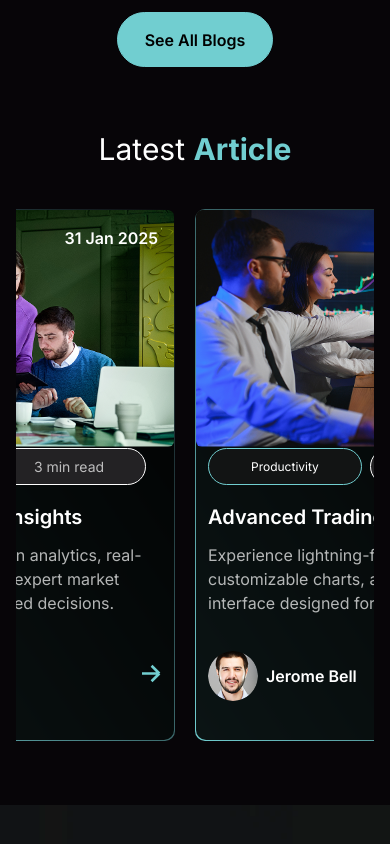
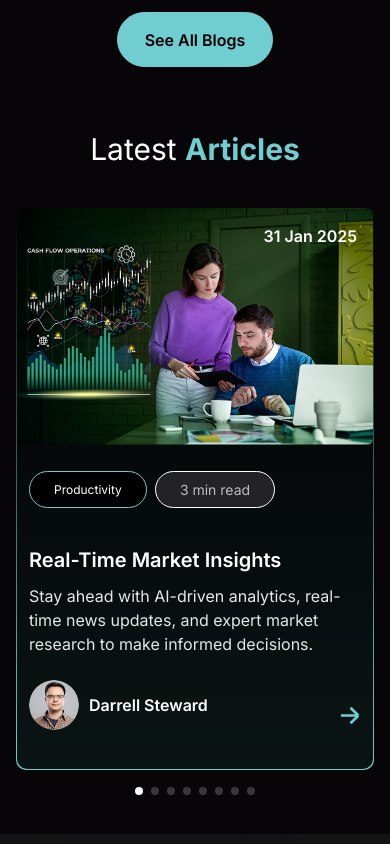
Before and after one commit to BimlaJain/arrowtrade-test, a Next.js app: page / in a window 390 px wide. Shown: the part 3640-4484 px from the top of the page. Built offline with nearby package versions, Linux system fonts and the light colour scheme.

Commit message:
make slider proper

```diff
--- a/src/app/globals.css
+++ b/src/app/globals.css
@@ -1,50 +1,55 @@
-
 @import url('https://fonts.googleapis.com/css2?family=Inter:ital,opsz,wght@0,14..32,100..900;1,14..32,100..900&display=swap');
 @tailwind base;
 @tailwind components;
 @tailwind utilities;
 
-html , body{
+body {
+    font-family: 'inter', sans-serif;
     scroll-behavior: smooth;
 }
 
 #nprogress .bar {
-    background: white !important;
+    background: black !important;
     height: 4px !important;
 }
 
-.swiper-wrapper{
-    display: flex !important;
-    justify-content: center !important;
-}
-
-.swiper-button-prev:after{
+.swiper-button-prev:after {
     display: none !important;
 }
 
-.swiper-button-next:after{
+.swiper-button-next:after {
     display: none !important;
 }
 
- .swiper-button-next{
+.swiper-button-next {
     width: 60px !important;
     height: 60px !important;
-    right: -24px !important;
+    right: -6% !important;
 
 }
 
- .swiper-button-prev{
+.swiper-button-prev {
     width: 60px !important;
     height: 60px !important;
-    left: -24px !important;
+    left: -6% !important;
 }
 
 .swiper-pagination-fraction,
 .swiper-pagination-custom,
 .swiper-horizontal > .swiper-pagination-bullets,
- .swiper-pagination-bullets.swiper-pagination-horizontal{
+.swiper-pagination-bullets.swiper-pagination-horizontal {
     top: 80% !important;
 }
+
+/* Pagination Dots Color */
+.swiper-pagination-bullet {
+    background: white !important;
+    /* Sky color */
+
+    transition: ease-in-out;
+}
+
+
 @media (max-width: 1350.99px) {
     .swiper-button-next {
         display: none !important;
--- a/src/components/LatestArticle.tsx
+++ b/src/components/LatestArticle.tsx
@@ -1,57 +1,61 @@
 import React from "react";
 import { Swiper, SwiperSlide } from "swiper/react";
-import { Navigation, Autoplay } from "swiper/modules";
+import { Navigation, Pagination } from "swiper/modules";
 import "swiper/css";
 import "swiper/css/navigation";
 import "swiper/css/pagination";
+import Image from "next/image";
 import { BLOGS_CARD } from "../utils/helper";
-import Image from "next/image";
 
-const LatestArticle = () => {
+const Articles = () => {
     const featuredBlogs = BLOGS_CARD.filter((blog) => blog.isFeatured);
 
     return (
-        <div id="trade" className="relative container max-xl:px-4 max-w-[1140px] mx-auto lg:py-[180px] md:py-24 py-16">
-            <h1 className="md:mt-[15px] lg:text-5xl md:text-4xl text-3xl font-normal text-white text-center leading-customMd md:pb-[70px] pb-10">
-                Latest <span className="text-sky-blue font-bold">Article</span>
+        <div className="relative container max-xl:px-4 max-w-[1170px] mx-auto lg:py-[180px] md:py-24 py-16">
+            <h1 className="md:mt-[15px] lg:text-5xl md:text-4xl text-3xl font-normal text-white text-center md:pb-[70px] pb-10">
+                Latest <span className="text-sky-blue font-bold">Articles</span>
             </h1>
 
             {featuredBlogs.length > 0 ? (
-                <div className="relative">
+                <>
                     <Swiper
-                        id="slider"
-                        spaceBetween={20}
                         slidesPerView={1}
-                        loop={true}
-                        autoplay={{ delay: 3000, disableOnInteraction: false }}
+                        spaceBetween={24}
+                        modules={[Navigation, Pagination]}
                         navigation={{ nextEl: ".swiper-button-next", prevEl: ".swiper-button-prev" }}
+                        pagination={{
+                            clickable: true,
+                            el: ".swiper-pagination",
+                        }}
                         breakpoints={{
-                            640: { slidesPerView: 1 },
-                            768: { slidesPerView: 2 },
-                            1024: { slidesPerView: 3 }, // Now properly shows 3 slides on big screens
+                            320: { slidesPerView: 1, spaceBetween: 10, centeredSlides: true },
+                            768: { slidesPerView: 2, spaceBetween: 20, centeredSlides: false },
+                            1024: { slidesPerView: 3, spaceBetween: 24, centeredSlides: false },
                         }}
-                        modules={[Navigation, Autoplay]}
-                        className="!pl-0"
                     >
-                        {featuredBlogs.map((blog) => (
-                            <SwiperSlide key={blog.id} className="flex justify-center">
-                                <div className="bg-gradient-to-bl from-sky-blue/0 to-sky-blue/100 p-[1px] rounded-[10px] w-full max-w-[364px]">
+                        {featuredBlogs.map((blog, index) => (
+                            <SwiperSlide key={blog.id || index}>
+                                <div className="bg-gradient-to-b cursor-pointer from-sky-blue/0 to-sky-blue/100 p-[1px] rounded-[10px]">
                                     <div className="bg-black/90 text-white relative rounded-[10px]">
-                                        <p className="text-white text-base font-semibold leading-customXmd absolute top-4 right-4">{blog.date}</p>
+                                        <p className="text-white text-base font-semibold absolute top-4 right-4">{blog.date}</p>
                                         <Image src={blog.image} alt={blog.title} width={364} height={237} className="w-full h-[237px] object-cover rounded-md mb-4" />
                                         <div className="px-3 pb-[39px] flex flex-col">
-                                            <div className="flex gap-2 absolute top-[45%] mb-2">
-                                                <span className="border-sky-blue border rounded-full leading-customXmd hover:border-white text-xs px-[42px] h-[37px] py-[3px] flex items-center bg-simple-black">{blog.category}</span>
-                                                <span className="text-white/70 bg-light-black font-normal leading-customXmd text-sm border-white border h-[37px] flex items-center rounded-full px-[41px] py-[9.5px] whitespace-nowrap">{blog.readTime} min read</span>
+                                            <div className="flex gap-2 relative top-[10px]">
+                                                <span className="border-sky-blue border rounded-full whitespace-nowrap bg-black leading-custom-lg hover:bg-sky-blue hover:text-black text-xs px-6 xl:px-[42px] h-[37px] flex items-center">
+                                                    {blog.category}
+                                                </span>
+                                                <span className="text-white/70 bg-light-black font-normal text-sm border-white hover:bg-sky-blue hover:text-black hover:border-sky whitespace-nowrap border h-[37px] flex items-center rounded-full xl:px-[41px] px-6 py-[9.5px]">
+                                                    {blog.readTime} min read
+                                                </span>
                                             </div>
-                                            <h3 className="text-xl font-semibold pt-10 pb-3">{blog.title}</h3>
-                                            <p className="text-white/70 mb-3 font-normal leading-customXmd text-base">{blog.description}</p>
-                                            <div className="flex justify-between items-center">
-                                                <div className="flex items-center gap-2 mt-6">
+                                            <h3 className="text-xl font-semibold mt-12 mb-[10px]">{blog.title}</h3>
+                                            <p className="text-white/90 font-normal text-base">{blog.description}</p>
+                                            <div className="flex justify-between items-center mt-6">
+                                                <div className="flex items-center gap-[10px]">
                                                     <Image src={blog.authorImage} alt={blog.author} width={50} height={50} className="size-[50px] rounded-full" />
-                                                    <p className="text-white text-base leading-customXmd font-semibold">{blog.author}</p>
+                                                    <p className="text-white text-base font-semibold">{blog.author}</p>
                                                 </div>
-                                                <Image src="/assets/images/svg/right-arrow.svg" alt="right-arrow" width={20} height={18} className="mt-5 hover:translate-x-1 transition-all duration-500 ease-linear" />
+                                                <Image src="/assets/images/svg/right-arrow.svg" alt="right-arrow" width={20} height={18} className="mt-5 hover:translate-x-1 transition-all duration-500" />
                                             </div>
                                         </div>
                                     </div>
@@ -59,22 +63,23 @@ const LatestArticle = () => {
                             </SwiperSlide>
                         ))}
                     </Swiper>
-
-                    {/* Navigation buttons */}
-                    <div className="hidden md:flex justify-between absolute top-1/2 left-0 right-0 px-4 -translate-y-1/2">
-                        <button className="swiper-button-prev size-[60px] bg-sky-blue text-sky-blue flex items-center justify-center rounded-full transition-all duration-300 ease-in-out border border-sky-blue group">
-                            <Image src="/assets/images/svg/slider-arrow.svg" alt="slider-arrow" width={30} height={27} className="w-[30px] filter group-hover:invert invert-0 brightness-0" />
-                        </button>
-                        <button className="swiper-button-next size-[60px] bg-sky-blue text-sky-blue flex items-center justify-center rounded-full transition-all duration-300 ease-in-out border border-sky-blue group">
-                            <Image src="/assets/images/svg/slider-right-arrow.svg" alt="slider-right-arrow" height={27} width={30} className="w-[30px] filter group-hover:invert invert-0 brightness-0" />
-                        </button>
-                    </div>
+                    <div className="swiper-pagination lg:mt-16 mt-24 xl:hidden"></div>
+                </>
+            ) : (
+                <p className="text-center text-white/70 text-xl mt-6">No blogs data found</p>
+            )}
+            {featuredBlogs.length > 0 && (
+                <div className="hidden md:flex justify-between absolute top-1/2 left-0 right-0 transform -translate-y-1/2 px-4">
+                    <button className="swiper-button-prev size-[60px] bg-sky-blue border border-sky-blue group rounded-full transition-all duration-300">
+                        <Image src="/assets/images/svg/slider-arrow.svg" alt="slider-arrow" width={30} height={27} className="w-[30px] group-hover:invert invert-0 brightness-0" />
+                    </button>
+                    <button className="swiper-button-next size-[60px] bg-sky-blue border border-sky-blue group rounded-full transition-all duration-300">
+                        <Image src="/assets/images/svg/slider-right-arrow.svg" alt="slider-right-arrow" width={30} height={27} className="w-[30px] group-hover:invert invert-0 brightness-0" />
+                    </button>
                 </div>
-            ) : (
-                <p className="text-center text-white/70 text-xl mt-6">No blogs found</p>
             )}
         </div>
     );
 };
 
-export default LatestArticle;
+export default Articles;
```
Lines whose indentation alone changed are shown as unchanged.
